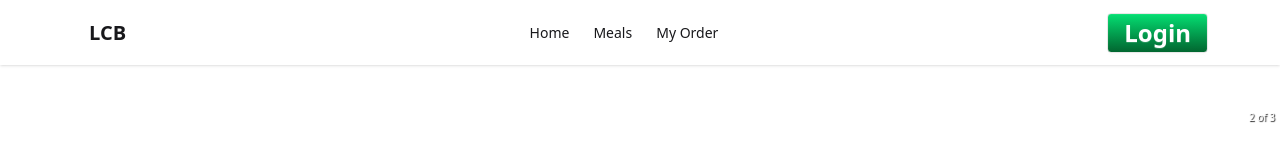
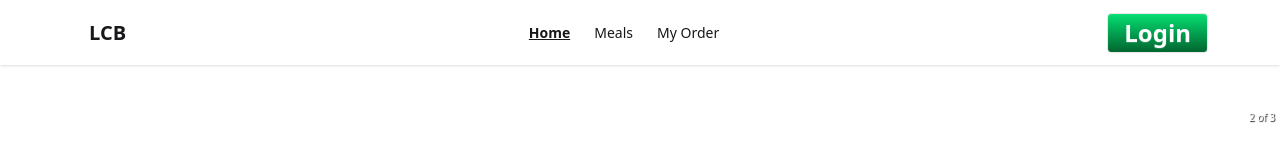
Before and after one commit to aliraj15dev/LocalChefBazaar-client, a React (Vite) app: page / in a window 1280 px wide. Shown: the top 160 px of the page. Built offline with nearby package versions, Linux system fonts and the light colour scheme; no server answers.

Commit message:
added current page indicator

```diff
--- /dev/null
+++ b/src/pages/shared/Navbar/Navbar.css
@@ -0,0 +1,4 @@
+.active {
+  text-decoration: underline;
+  font-weight: bold;
+}
--- a/src/pages/shared/Navbar/Navbar.jsx
+++ b/src/pages/shared/Navbar/Navbar.jsx
@@ -1,6 +1,7 @@
 import { use } from "react";
 import { Link, NavLink } from "react-router";
 import { AuthContext } from "./../../../context/AuthContext";
+import './Navbar.css'
 
 const Navbar = () => {
   const { user, loading, setUser, logoutUser } = use(AuthContext);
```
